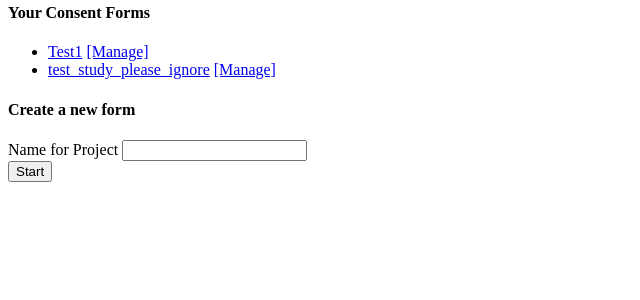
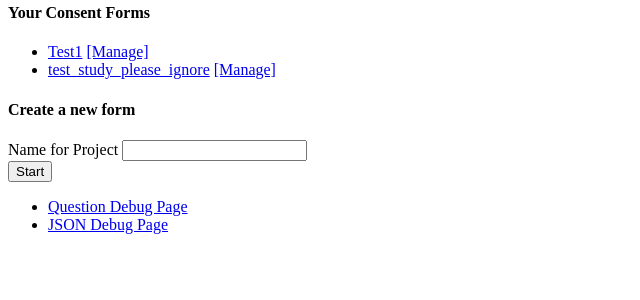
Before and after one commit to jmwhorton/icf_navigator, a Django app: template icf_navigator/core/templates/core/home.html in a window 1280 px wide. Shown: the part 157-457 px from the top of the page, without its empty margins (0-640 px from the left). Run offline with Django 3.2, Linux system fonts and the light colour scheme; the template is opened without the code that fills it: values that come from a table or form of the project are taken from there, others are empty; a user stored in the database is signed in; data comes from the database, SQL or seed files in the repository; parts of the project's set-up code (start-up, migrations or seed data) failed here and were passed over.

Commit message:
added more debugging buttons

```diff
--- a/icf_navigator/core/templates/core/form.html
+++ b/icf_navigator/core/templates/core/form.html
@@ -49,6 +49,7 @@
               <div class="text-light">
                 <b>{{question.order}}</b>
                 <span>{{question.label}}</span>
+                <a href="/admin/core/question/{{question.id}}/change/">[edit]</a>
               </div>
               {% endif %}
               <p>{{question.text}}</p>
--- a/icf_navigator/core/templates/core/home.html
+++ b/icf_navigator/core/templates/core/home.html
@@ -26,6 +26,14 @@
       </form>
     </div>
   </div>
+  <div class="row">
+    <div class="col-6">
+      <ul>
+        <li><a href="/debug/questions">Question Debug Page</a></li>
+        <li><a href="/debug/json">JSON Debug Page</a></li>
+      </ul>
+    </div>
+  </div>
 </div>
 {% else %}
 <div class="container">
```
